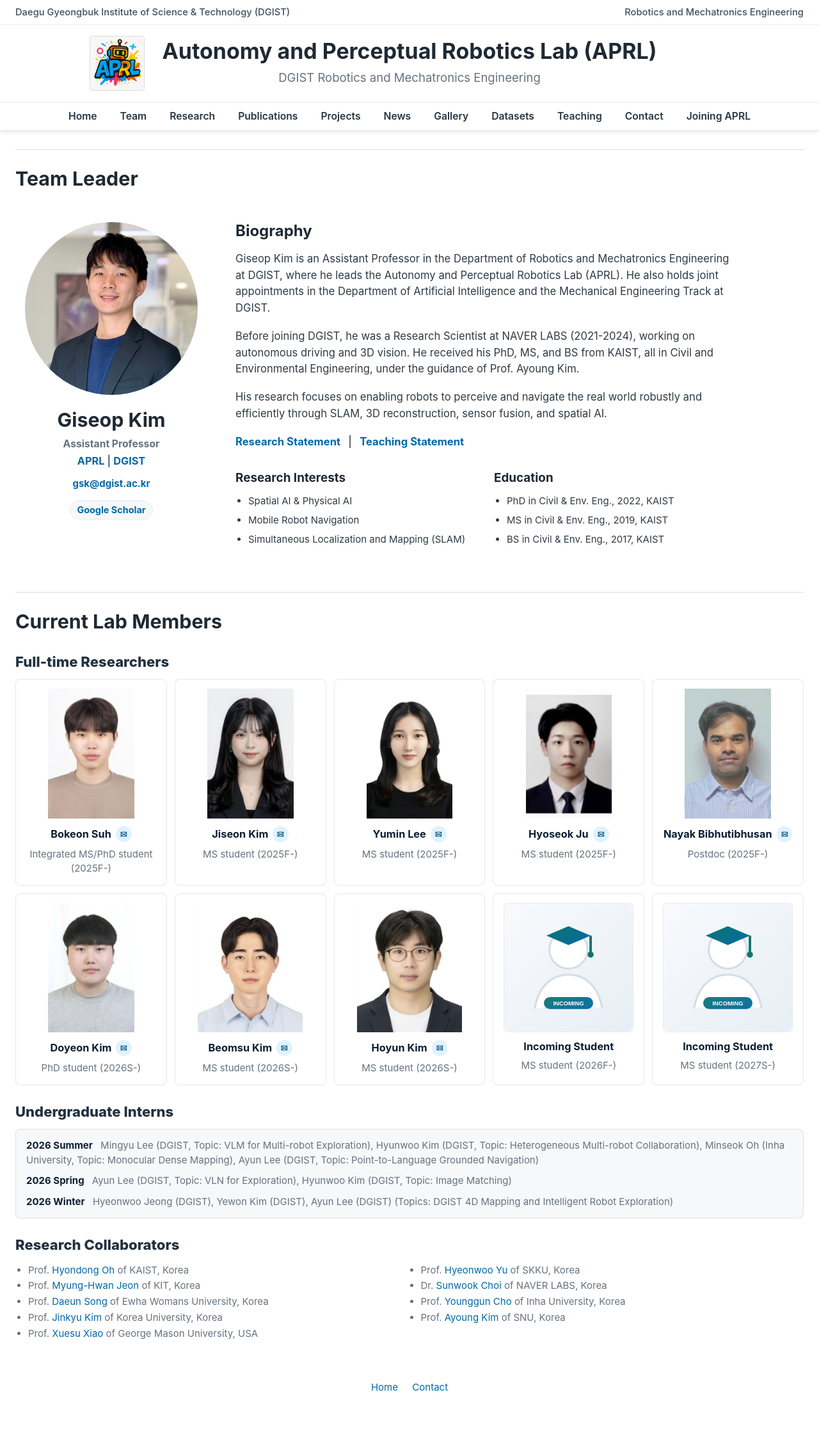
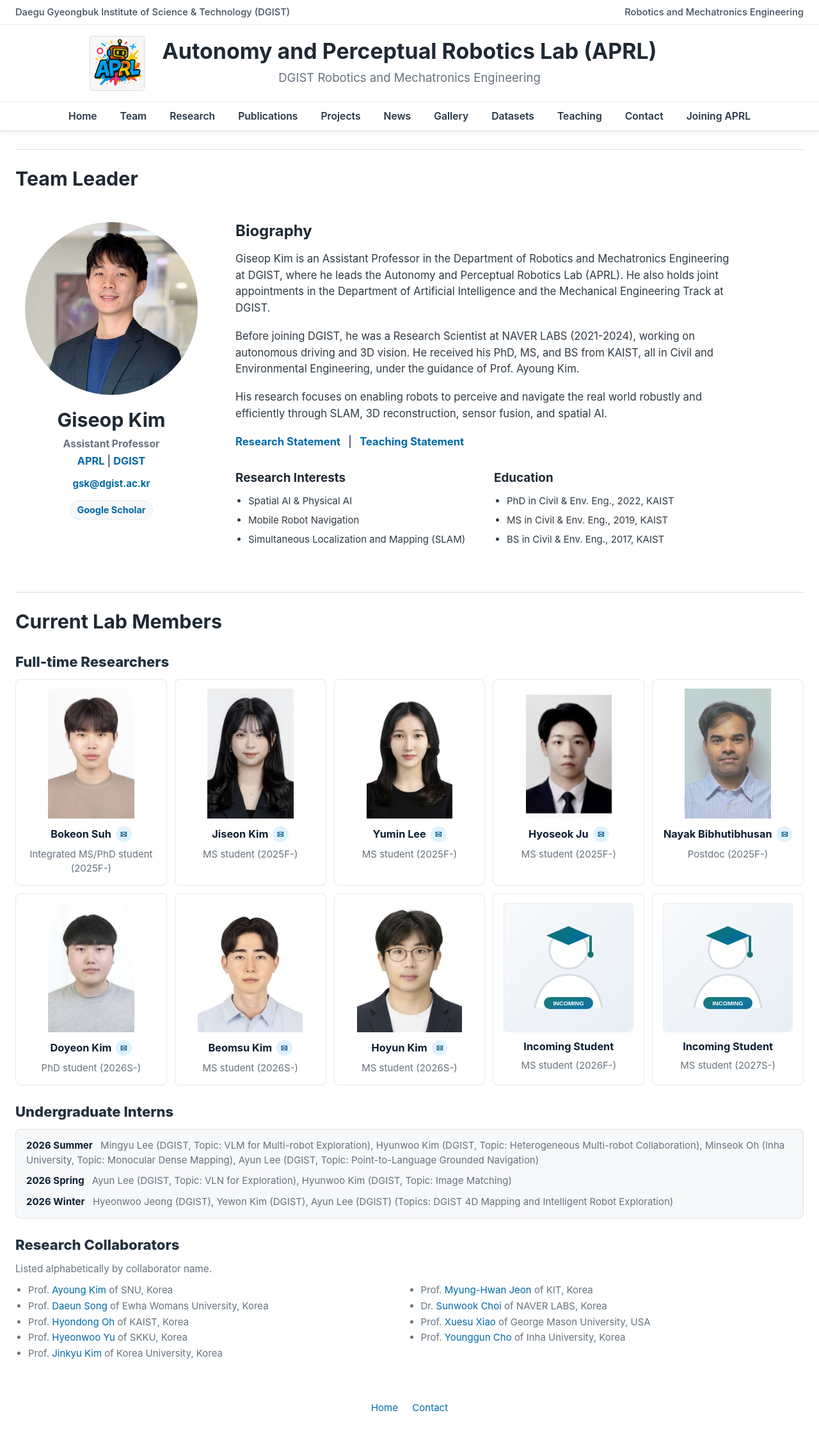
Before and after one commit to team-aprl/team-aprl.github.io, a Jekyll site: the page built from team.html, in a window 1280 px wide. Shown: the whole page at 64% size. Built offline with Jekyll 4.4.1, drawn with Linux system fonts in a browser that asks for light colours; before the commit the page ends 2216 px from its top, so only the background shows below that.

Commit message:
Sort research collaborators alphabetically

```diff
--- a/styles.css
+++ b/styles.css
@@ -1030,6 +1030,12 @@ h1 {
   color: #0b1f33;
 }
 
+.team-collaborator-note {
+  margin: -2px 0 10px;
+  color: var(--muted);
+  font-size: 0.95rem;
+}
+
 .team-collaborator-list {
   columns: 2;
   margin: 0;
--- a/team.html
+++ b/team.html
@@ -153,16 +153,17 @@ extra_scripts:
         </div>
 
         <h2>Research Collaborators</h2>
+        <p class="team-collaborator-note">Listed alphabetically by collaborator name.</p>
         <ul class="team-collaborator-list">
+          <li>Prof. <a target="_blank" rel="noopener noreferrer" href="https://rpm.snu.ac.kr/">Ayoung Kim</a> of SNU, Korea</li>
+          <li>Prof. <a target="_blank" rel="noopener noreferrer" href="https://robotics.ewha.ac.kr/#members">Daeun Song</a> of Ewha Womans University, Korea</li>
           <li>Prof. <a target="_blank" rel="noopener noreferrer" href="https://fair.kaist.ac.kr/people/instructor/">Hyondong Oh</a> of KAIST, Korea</li>
+          <li>Prof. <a target="_blank" rel="noopener noreferrer" href="https://sites.google.com/view/hyeonwooyu/people/pi">Hyeonwoo Yu</a> of SKKU, Korea</li>
+          <li>Prof. <a target="_blank" rel="noopener noreferrer" href="https://visionai.korea.ac.kr/team/">Jinkyu Kim</a> of Korea University, Korea</li>
           <li>Prof. <a target="_blank" rel="noopener noreferrer" href="https://raivlab.github.io">Myung-Hwan Jeon</a> of KIT, Korea</li>
-          <li>Prof. <a target="_blank" rel="noopener noreferrer" href="https://robotics.ewha.ac.kr/#members">Daeun Song</a> of Ewha Womans University, Korea</li>
-          <li>Prof. <a target="_blank" rel="noopener noreferrer" href="https://visionai.korea.ac.kr/team/">Jinkyu Kim</a> of Korea University, Korea</li>
+          <li>Dr. <a target="_blank" rel="noopener noreferrer" href="https://scholar.google.com/citations?user=R3W7dTsAAAAJ&amp;hl=ko">Sunwook Choi</a> of NAVER LABS, Korea</li>
           <li>Prof. <a target="_blank" rel="noopener noreferrer" href="https://robotixx.cs.gmu.edu/xx-men.html">Xuesu Xiao</a> of George Mason University, USA</li>
-          <li>Prof. <a target="_blank" rel="noopener noreferrer" href="https://sites.google.com/view/hyeonwooyu/people/pi">Hyeonwoo Yu</a> of SKKU, Korea</li>
-          <li>Dr. <a target="_blank" rel="noopener noreferrer" href="https://scholar.google.com/citations?user=R3W7dTsAAAAJ&amp;hl=ko">Sunwook Choi</a> of NAVER LABS, Korea</li>
           <li>Prof. <a target="_blank" rel="noopener noreferrer" href="https://sparolab.github.io/people/Faculty/Younggun-Cho">Younggun Cho</a> of Inha University, Korea</li>
-          <li>Prof. <a target="_blank" rel="noopener noreferrer" href="https://rpm.snu.ac.kr/">Ayoung Kim</a> of SNU, Korea</li>
         </ul>
       </section>
     </main>
```
